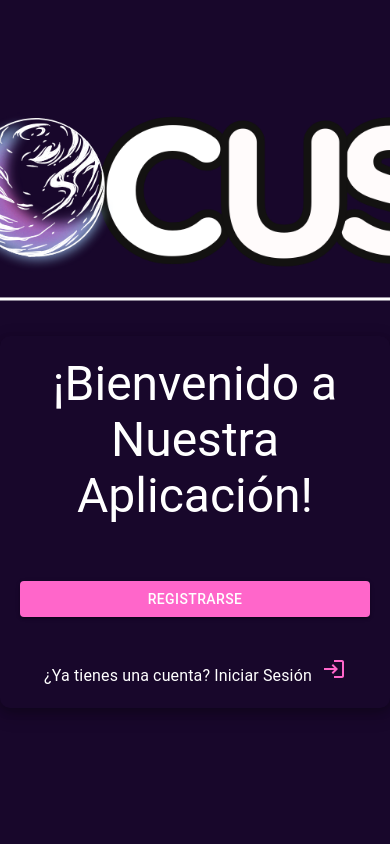
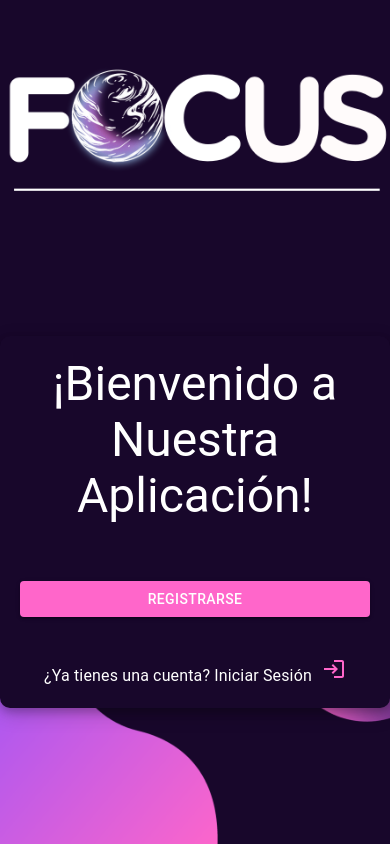
Before and after one commit to gdtrs/FOCUSAppFrontend, a React (Create React App) app: page / in a window 390 px wide. Built offline with nearby package versions, Linux system fonts and the light colour scheme; no server answers.

Commit message:
agregar mediaquerys

```diff
--- a/src/components/view/Welcome.js
+++ b/src/components/view/Welcome.js
@@ -65,9 +65,13 @@ const Welcome = () => {
             t.palette.mode === 'dark' ? t.palette.grey[50] : t.palette.grey[900],
           backgroundSize: 'cover',
           backgroundPosition: 'center',
-          alignItems: 'center', // Centrar verticalmente en la pantalla
-          justifyContent: 'center', // Centrar horizontalmente en la pantalla
+          alignItems: 'center',
+          justifyContent: 'center',
+          '@media (max-width: 481px)': {
+            backgroundImage: 'url(/backgroundwelcomephone.png)', // Cambia la imagen de fondo para pantallas de 414px o menos
+          },
         }}
+
       >
         <CssBaseline />
         <Box
@@ -78,7 +82,7 @@ const Welcome = () => {
             marginTop: '200px',
             padding: '20px',
             textAlign: 'center',
-            boxShadow: '0 4px 8px 0 rgba(0, 0, 0, 0.2), 0 6px 20px 0 rgba(0, 0, 0, 0.19)'
+            boxShadow: '0 4px 8px 0 rgba(0, 0, 0, 0.2), 0 6px 20px 0 rgba(0, 0, 0, 0.19)',
             }}
         >
           <Typography variant="h3" gutterBottom>
```
Also changed, not shown: public/backgroundwelcome.png, public/backgroundwelcomephone.png.
